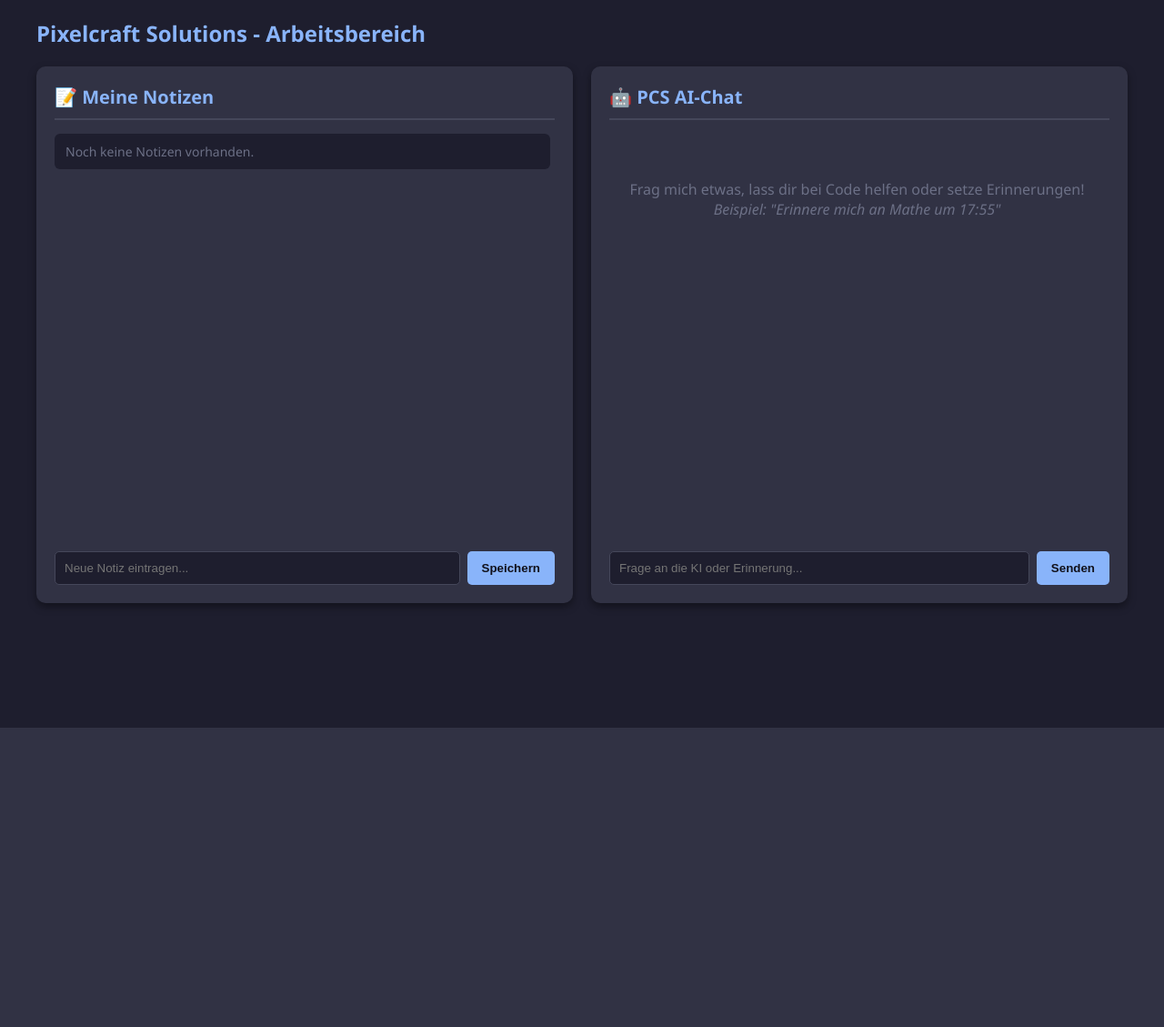
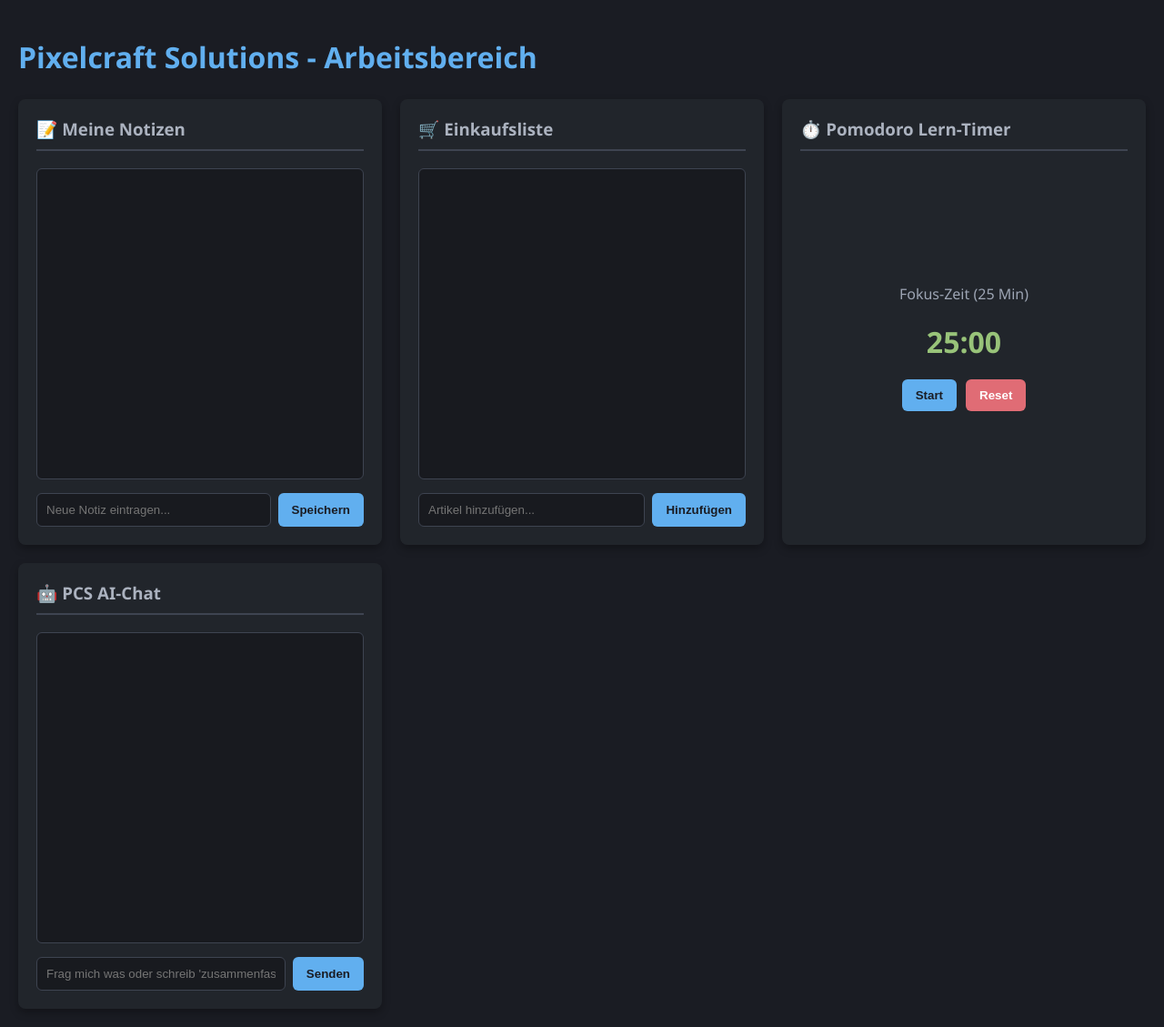
Before and after one commit to Skyguy1710/Pixelcraft-solutions, a Flask app: page / in a window 1280 px wide. Shown: the whole page at 91% size. Before the commit the page ends 800 px from the top, so only its background shows below. Run offline with Flask 3, Linux system fonts and the light colour scheme.

Commit message:
Update index.html

```diff
--- a/templates/index.html
+++ b/templates/index.html
@@ -7,156 +7,187 @@
     <style>
         body {
             font-family: 'Segoe UI', Tahoma, Geneva, Verdana, sans-serif;
-            background-color: #1e1e2e;
-            color: #cdd6f4;
+            background-color: #1a1c23;
+            color: #e0e0e0;
             margin: 0;
             padding: 20px;
         }
-        .header-bar {
-            display: flex;
-            justify-content: space-between;
-            align-items: center;
-            max-width: 1200px;
-            margin: 0 auto 20px auto;
+        h1 {
+            color: #61afef;
+            margin-bottom: 25px;
         }
-        h1 { color: #89b4fa; margin: 0; font-size: 24px; }
         .container {
-            display: flex;
+            display: grid;
+            grid-template-columns: repeat(auto-fit, minmax(300px, 1fr));
             gap: 20px;
-            max-width: 1200px;
-            margin: 0 auto;
         }
-        .panel {
-            flex: 1;
-            background-color: #313244;
+        .card {
+            background-color: #21252b;
+            border-radius: 8px;
             padding: 20px;
-            border-radius: 10px;
-            box-shadow: 0 4px 10px rgba(0,0,0,0.4);
+            box-shadow: 0 4px 10px rgba(0,0,0,0.3);
             display: flex;
             flex-direction: column;
-            height: 550px;
+            height: 450px;
         }
-        .panel-header {
+        h3 {
+            margin-top: 0;
+            border-bottom: 2px solid #3e4451;
+            padding-bottom: 10px;
+            color: #abb2bf;
+        }
+        .list-box {
+            flex-grow: 1;
+            overflow-y: auto;
+            background: #181a1f;
+            padding: 10px;
+            border-radius: 6px;
+            margin-bottom: 15px;
+            border: 1px solid #3e4451;
+            white-space: pre-line;
+        }
+        .item {
+            background: #282c34;
+            padding: 8px 12px;
+            margin-bottom: 8px;
+            border-radius: 4px;
+            word-break: break-word;
+        }
+        form {
             display: flex;
-            justify-content: space-between;
-            align-items: center;
-            border-bottom: 2px solid #45475a;
-            padding-bottom: 10px;
-            margin-bottom: 15px;
+            gap: 8px;
         }
-        h2 { color: #89b4fa; font-size: 20px; margin: 0; }
-
-        .menu-container { position: relative; display: inline-block; }
-        .menu-btn { background: none; border: none; color: #cdd6f4; font-size: 22px; cursor: pointer; }
-        .dropdown-content {
-            display: none;
-            position: absolute;
-            right: 0;
-            background-color: #1e1e2e;
-            min-width: 140px;
-            box-shadow: 0px 8px 16px rgba(0,0,0,0.5);
+        input[type="text"] {
+            flex-grow: 1;
+            padding: 10px;
             border-radius: 6px;
-            z-index: 1;
-            border: 1px solid #45475a;
+            border: 1px solid #3e4451;
+            background: #181a1f;
+            color: #fff;
+            outline: none;
         }
-        .dropdown-content a {
-            color: #f38ba8;
-            padding: 10px 12px;
-            text-decoration: none;
-            display: block;
-            font-size: 14px;
+        input[type="text"]:focus {
+            border-color: #61afef;
         }
-        .dropdown-content a:hover { background-color: #313244; }
-        .menu-container:hover .dropdown-content { display: block; }
-
-        .scroll-area { flex: 1; overflow-y: auto; margin-bottom: 15px; padding-right: 5px; }
-        ul { list-style: none; padding: 0; margin: 0; }
-        li {
-            background-color: #1e1e2e;
-            padding: 10px 12px;
+        button {
+            padding: 10px 15px;
+            background-color: #61afef;
+            color: #1a1c23;
+            border: none;
             border-radius: 6px;
-            margin-bottom: 8px;
-            display: flex;
-            justify-content: space-between;
-            align-items: center;
-            font-size: 14px;
-        }
-        .chat-msg { margin-bottom: 8px; padding: 8px; border-radius: 6px; background-color: #1e1e2e; font-size: 14px; }
-
-        form { display: flex; gap: 8px; }
-        input[type="text"] {
-            flex: 1;
-            padding: 10px;
-            border-radius: 5px;
-            border: 1px solid #45475a;
-            background-color: #1e1e2e;
-            color: #cdd6f4;
-        }
-        button.submit-btn {
-            padding: 10px 16px;
-            background-color: #89b4fa;
-            border: none;
-            border-radius: 5px;
-            color: #11111b;
             font-weight: bold;
             cursor: pointer;
+            transition: background 0.2s;
         }
-        button.submit-btn:hover { background-color: #74c7ec; }
-        .delete-btn { color: #f38ba8; text-decoration: none; font-weight: bold; }
+        button:hover {
+            background-color: #498cd6;
+        }
+        .timer-display {
+            font-size: 2rem;
+            text-align: center;
+            margin: 20px 0;
+            color: #98c379;
+            font-weight: bold;
+        }
+        .timer-btns {
+            display: flex;
+            gap: 10px;
+            justify-content: center;
+        }
     </style>
 </head>
 <body>
-    <div class="header-bar">
-        <h1>Pixelcraft Solutions - Arbeitsbereich</h1>
-    </div>
+
+    <h1>Pixelcraft Solutions - Arbeitsbereich</h1>
 
     <div class="container">
-        <!-- LINKE SEITE: Notizen -->
-        <div class="panel">
-            <div class="panel-header">
-                <h2>📝 Meine Notizen</h2>
+        <!-- Notizen -->
+        <div class="card">
+            <h3>📝 Meine Notizen</h3>
+            <div class="list-box">
+                {% for notiz in notizen %}
+                    <div class="item">{{ notiz }}</div>
+                {% endfor %}
             </div>
-
-            <div class="scroll-area">
-                <ul>
-                    {% for notiz in notizen %}
-                        <li>
-                            <span>{{ notiz }}</span>
-                        </li>
-                    {% else %}
-                        <li style="color: #6c7086;">Noch keine Notizen vorhanden.</li>
-                    {% endfor %}
-                </ul>
-            </div>
-
             <form method="POST">
                 <input type="text" name="notiz" placeholder="Neue Notiz eintragen..." required>
-                <button type="submit" class="submit-btn">Speichern</button>
+                <button type="submit">Speichern</button>
             </form>
         </div>
 
-        <!-- RECHTE SEITE: Erweiterter KI-Chat -->
-        <div class="panel">
-            <div class="panel-header">
-                <h2>🤖 PCS AI-Chat</h2>
-            </div>
-
-            <div class="scroll-area">
-                {% for msg in chats %}
-                    <div class="chat-msg">{{ msg }}</div>
-                {% else %}
-                    <div style="color: #6c7086; text-align: center; margin-top: 50px;">
-                        Frag mich etwas, lass dir bei Code helfen oder setze Erinnerungen!<br>
-                        <em>Beispiel: "Erinnere mich an Mathe um 17:55"</em>
-                    </div>
+        <!-- Einkaufsliste -->
+        <div class="card">
+            <h3>🛒 Einkaufsliste</h3>
+            <div class="list-box">
+                {% for item in einkauf_liste %}
+                    <div class="item">🛍️ {{ item }}</div>
                 {% endfor %}
             </div>
+            <form method="POST">
+                <input type="text" name="einkauf_item" placeholder="Artikel hinzufügen..." required>
+                <button type="submit">Hinzufügen</button>
+            </form>
+        </div>
 
+        <!-- Pomodoro Lern-Timer -->
+        <div class="card">
+            <h3>⏱️ Pomodoro Lern-Timer</h3>
+            <div style="flex-grow: 1; display: flex; flex-direction: column; justify-content: center; align-items: center;">
+                <p style="color: #9da5b4; margin: 0;">Fokus-Zeit (25 Min)</p>
+                <div class="timer-display" id="timer">25:00</div>
+                <div class="timer-btns">
+                    <button type="button" onclick="startTimer()">Start</button>
+                    <button type="button" onclick="resetTimer()" style="background-color: #e06c75; color: #fff;">Reset</button>
+                </div>
+            </div>
+        </div>
+
+        <!-- AI Chat -->
+        <div class="card">
+            <h3>🤖 PCS AI-Chat</h3>
+            <div class="list-box">
+                {% for chat in chats %}
+                    <div class="item">{{ chat }}</div>
+                {% endfor %}
+            </div>
             <form method="POST">
-                <input type="text" name="nachricht" placeholder="Frage an die KI oder Erinnerung..." required>
-                <button type="submit" class="submit-btn">Senden</button>
+                <input type="text" name="nachricht" placeholder="Frag mich was oder schreib 'zusammenfassen'..." required>
+                <button type="submit">Senden</button>
             </form>
         </div>
     </div>
+
+    <script>
+        let timerInterval;
+        let timeLeft = 25 * 60;
+
+        function updateTimerDisplay() {
+            let minutes = Math.floor(timeLeft / 60);
+            let seconds = timeLeft % 60;
+            document.getElementById('timer').innerText =
+                String(minutes).padStart(2, '0') + ':' + String(seconds).padStart(2, '0');
+        }
+
+        function startTimer() {
+            if (timerInterval) return;
+            timerInterval = setInterval(() => {
+                if (timeLeft > 0) {
+                    timeLeft--;
+                    updateTimerDisplay();
+                } else {
+                    clearInterval(timerInterval);
+                    alert('Pomodoro-Zeit vorbei! Mach eine kurze Pause. 🎉');
+                }
+            }, 1000);
+        }
+
+        function resetTimer() {
+            clearInterval(timerInterval);
+            timerInterval = null;
+            timeLeft = 25 * 60;
+            updateTimerDisplay();
+        }
+    </script>
+
 </body>
 </html>
```
